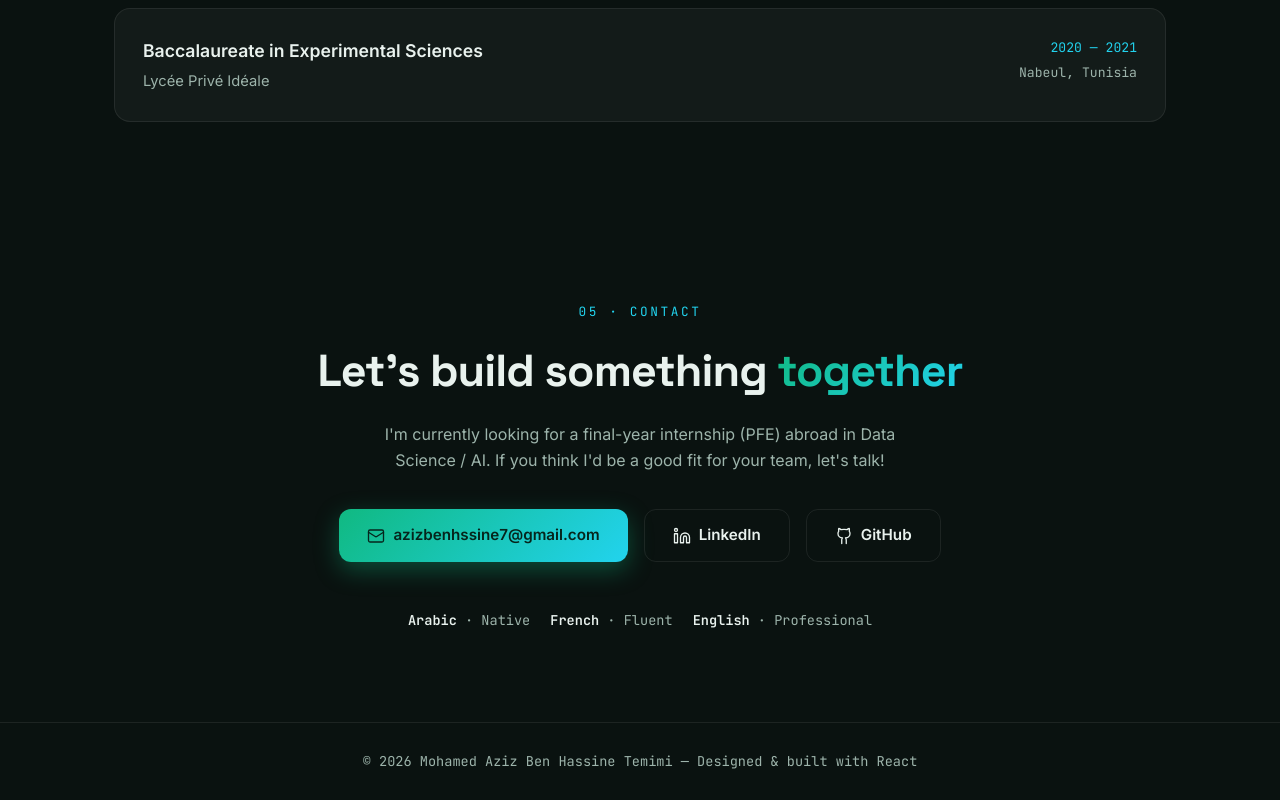
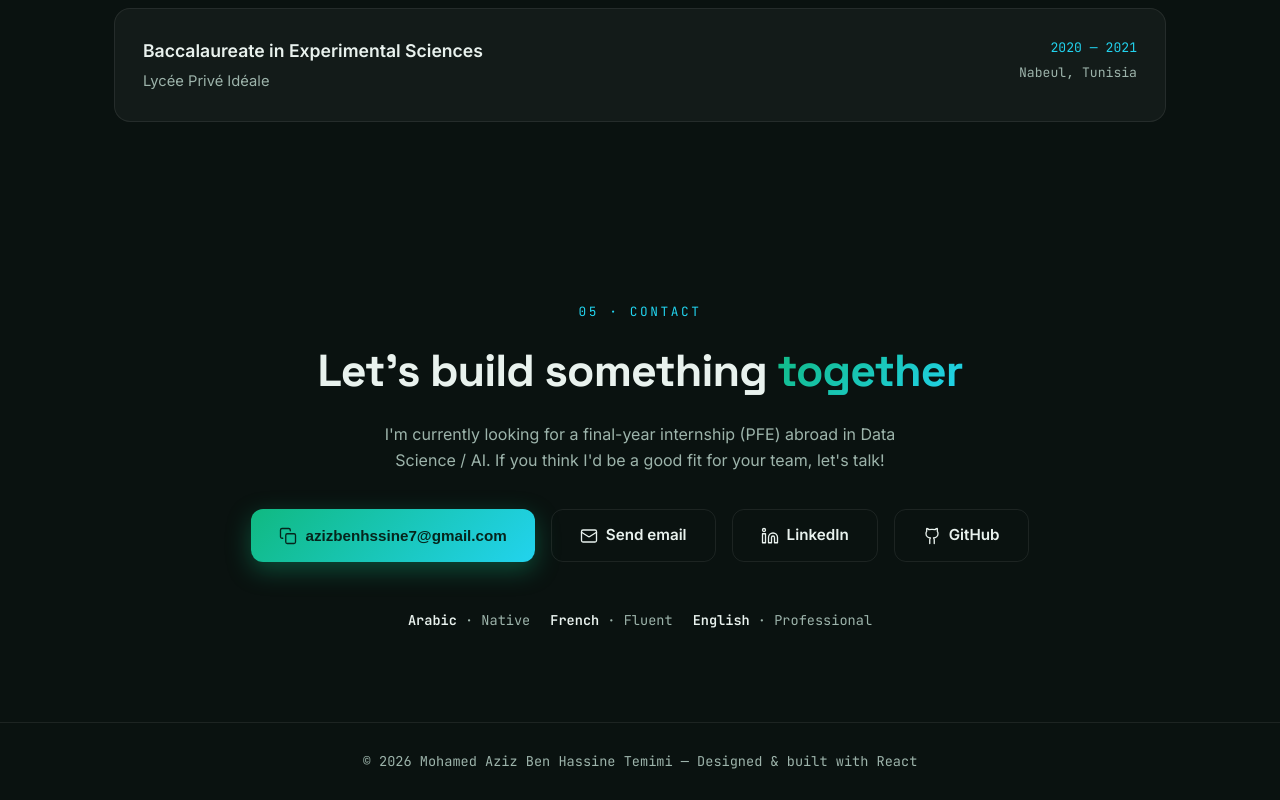
Before and after one commit to aziztemimii/aziztemimii.github.io, a React (Vite) app: page / in a window 1280 px wide. Shown: the part 4351-5151 px from the top of the page. Built offline with nearby package versions, Linux system fonts and the light colour scheme.

Commit message:
Contact: click-to-copy email button with feedback + separate Send email link

```diff
--- a/src/components/Contact.jsx
+++ b/src/components/Contact.jsx
@@ -1,8 +1,29 @@
+import { useState } from "react";
 import { profile } from "../data";
 import Reveal from "./Reveal";
 import Icon from "./Icon";
 
 export default function Contact() {
+  const [copied, setCopied] = useState(false);
+
+  const copyEmail = async () => {
+    try {
+      await navigator.clipboard.writeText(profile.email);
+    } catch {
+      // Fallback for older / non-secure contexts
+      const ta = document.createElement("textarea");
+      ta.value = profile.email;
+      ta.style.position = "fixed";
+      ta.style.opacity = "0";
+      document.body.appendChild(ta);
+      ta.select();
+      document.execCommand("copy");
+      document.body.removeChild(ta);
+    }
+    setCopied(true);
+    setTimeout(() => setCopied(false), 2000);
+  };
+
   return (
     <section id="contact" className="contact-section">
       <div className="container">
@@ -17,9 +38,18 @@ export default function Contact() {
             let's talk!
           </p>
           <div className="contact-links">
-            <a href={`mailto:${profile.email}`} className="btn btn-primary">
+            <button
+              type="button"
+              onClick={copyEmail}
+              className="btn btn-primary"
+              aria-label={copied ? "Email copied to clipboard" : `Copy email ${profile.email}`}
+            >
+              <Icon name={copied ? "check" : "copy"} size={18} />
+              {copied ? "Copied!" : profile.email}
+            </button>
+            <a href={`mailto:${profile.email}`} className="btn btn-ghost">
               <Icon name="mail" size={18} />
-              {profile.email}
+              Send email
             </a>
             <a href={profile.linkedin} target="_blank" rel="noreferrer" className="btn btn-ghost">
               <Icon name="linkedin" size={18} />
--- a/src/components/Icon.jsx
+++ b/src/components/Icon.jsx
@@ -101,6 +101,13 @@ const paths = {
       <rect x="2" y="7" width="20" height="14" rx="2" />
     </>
   ),
+  copy: (
+    <>
+      <rect x="9" y="9" width="13" height="13" rx="2" />
+      <path d="M5 15H4a2 2 0 0 1-2-2V4a2 2 0 0 1 2-2h9a2 2 0 0 1 2 2v1" />
+    </>
+  ),
+  check: <path d="M20 6 9 17l-5-5" />,
 };
 
 export default function Icon({ name, size = 22, strokeWidth = 1.75, className = "", ...rest }) {
```
